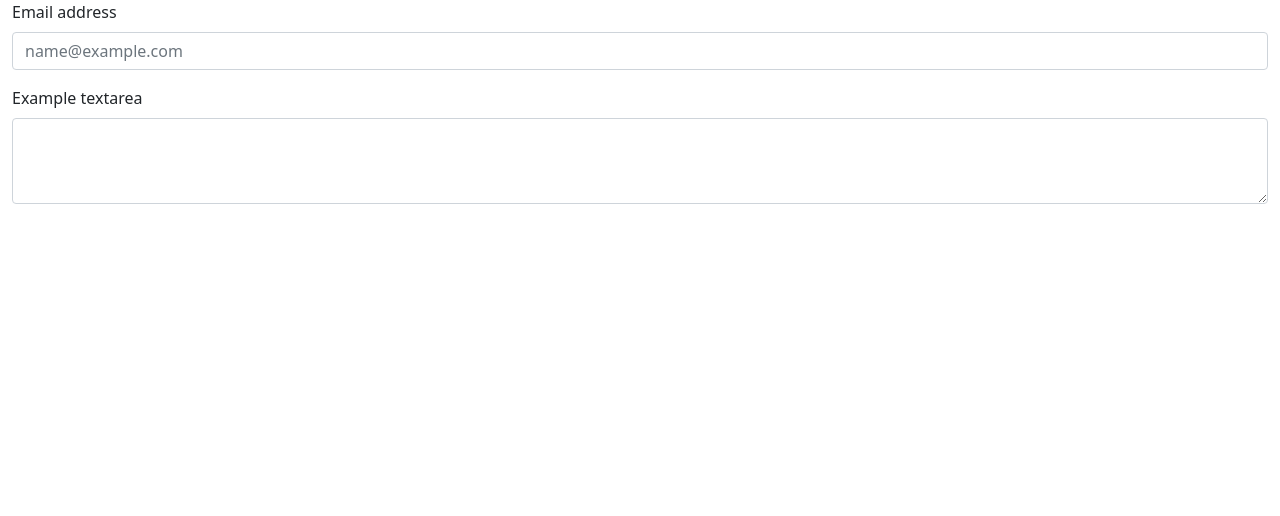
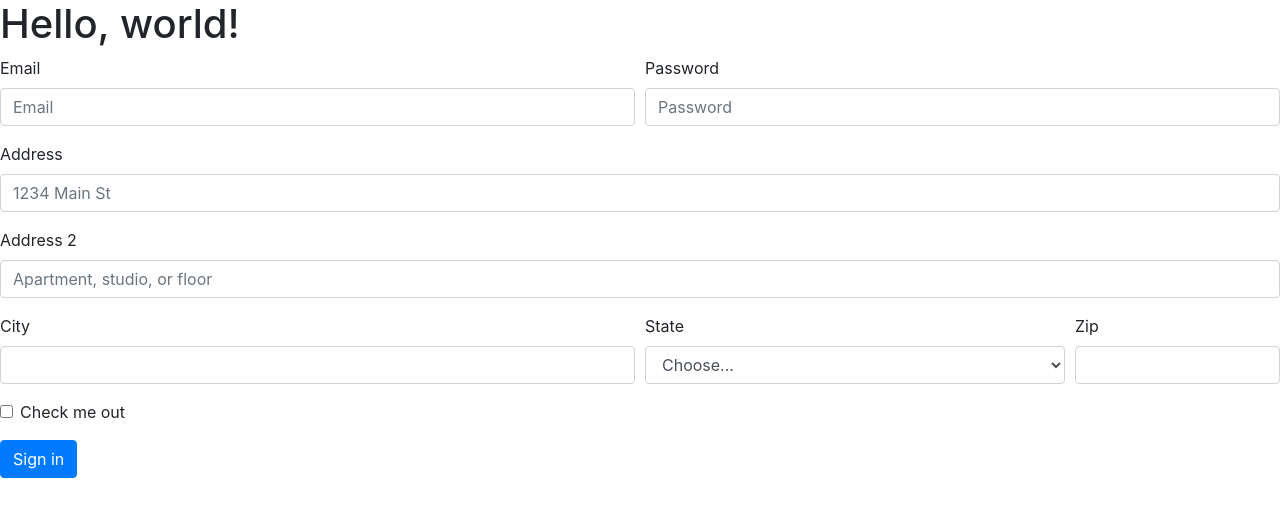
Before and after one commit to KhanAhmadRaza/23P1, a plain HTML site: page index.html in a window 1280 px wide. Drawn offline with nearby package versions, Linux system fonts and the light colour scheme.

Commit message:
Branch file is edited

```diff
--- a/index.html
+++ b/index.html
@@ -1,24 +1,65 @@
-<!DOCTYPE html>
+<!doctype html>
 <html lang="en">
-<head>
-    <meta charset="UTF-8">
-    <meta http-equiv="X-UA-Compatible" content="IE=edge">
-    <meta name="viewport" content="width=device-width, initial-scale=1.0">
-    <link rel="stylesheet" href="main.css">
-    <link href="https://cdn.jsdelivr.net/npm/bootstrap@5.0.2/dist/css/bootstrap.min.css" rel="stylesheet" integrity="sha384-EVSTQN3/azprG1Anm3QDgpJLIm9Nao0Yz1ztcQTwFspd3yD65VohhpuuCOmLASjC"
-    crossorigin="anonymous">
-    <title>Document</title>
-</head>
-<body>
-    <div class="container-fluid">
-        <div class="mb-3">
-            <label for="exampleFormControlInput1" class="form-label">Email address</label>
-            <input type="email" class="form-control" id="exampleFormControlInput1" placeholder="name@example.com">
+  <head>
+    <!-- Required meta tags -->
+    <meta charset="utf-8">
+    <meta name="viewport" content="width=device-width, initial-scale=1, shrink-to-fit=no">
+
+    <!-- Bootstrap CSS -->
+    <link rel="stylesheet" href="https://cdn.jsdelivr.net/npm/bootstrap@4.3.1/dist/css/bootstrap.min.css" integrity="sha384-ggOyR0iXCbMQv3Xipma34MD+dH/1fQ784/j6cY/iJTQUOhcWr7x9JvoRxT2MZw1T" crossorigin="anonymous">
+
+    <title>Hello, world!</title>
+  </head>
+  <body>
+    <h1>Hello, world!</h1>
+    <form>
+        <div class="form-row">
+          <div class="form-group col-md-6">
+            <label for="inputEmail4">Email</label>
+            <input type="email" class="form-control" id="inputEmail4" placeholder="Email">
           </div>
-          <div class="mb-3">
-            <label for="exampleFormControlTextarea1" class="form-label">Example textarea</label>
-            <textarea class="form-control" id="exampleFormControlTextarea1" rows="3"></textarea>
+          <div class="form-group col-md-6">
+            <label for="inputPassword4">Password</label>
+            <input type="password" class="form-control" id="inputPassword4" placeholder="Password">
           </div>
-      </div>
-</body>
+        </div>
+        <div class="form-group">
+          <label for="inputAddress">Address</label>
+          <input type="text" class="form-control" id="inputAddress" placeholder="1234 Main St">
+        </div>
+        <div class="form-group">
+          <label for="inputAddress2">Address 2</label>
+          <input type="text" class="form-control" id="inputAddress2" placeholder="Apartment, studio, or floor">
+        </div>
+        <div class="form-row">
+          <div class="form-group col-md-6">
+            <label for="inputCity">City</label>
+            <input type="text" class="form-control" id="inputCity">
+          </div>
+          <div class="form-group col-md-4">
+            <label for="inputState">State</label>
+            <select id="inputState" class="form-control">
+              <option selected>Choose...</option>
+              <option>...</option>
+            </select>
+          </div>
+          <div class="form-group col-md-2">
+            <label for="inputZip">Zip</label>
+            <input type="text" class="form-control" id="inputZip">
+          </div>
+        </div>
+        <div class="form-group">
+          <div class="form-check">
+            <input class="form-check-input" type="checkbox" id="gridCheck">
+            <label class="form-check-label" for="gridCheck">
+              Check me out
+            </label>
+          </div>
+        </div>
+        <button type="submit" class="btn btn-primary">Sign in</button>
+      </form>
+    <script src="https://code.jquery.com/jquery-3.3.1.slim.min.js" integrity="sha384-q8i/X+965DzO0rT7abK41JStQIAqVgRVzpbzo5smXKp4YfRvH+8abtTE1Pi6jizo" crossorigin="anonymous"></script>
+    <script src="https://cdn.jsdelivr.net/npm/popper.js@1.14.7/dist/umd/popper.min.js" integrity="sha384-UO2eT0CpHqdSJQ6hJty5KVphtPhzWj9WO1clHTMGa3JDZwrnQq4sF86dIHNDz0W1" crossorigin="anonymous"></script>
+    <script src="https://cdn.jsdelivr.net/npm/bootstrap@4.3.1/dist/js/bootstrap.min.js" integrity="sha384-JjSmVgyd0p3pXB1rRibZUAYoIIy6OrQ6VrjIEaFf/nJGzIxFDsf4x0xIM+B07jRM" crossorigin="anonymous"></script>
+  </body>
 </html>
```
